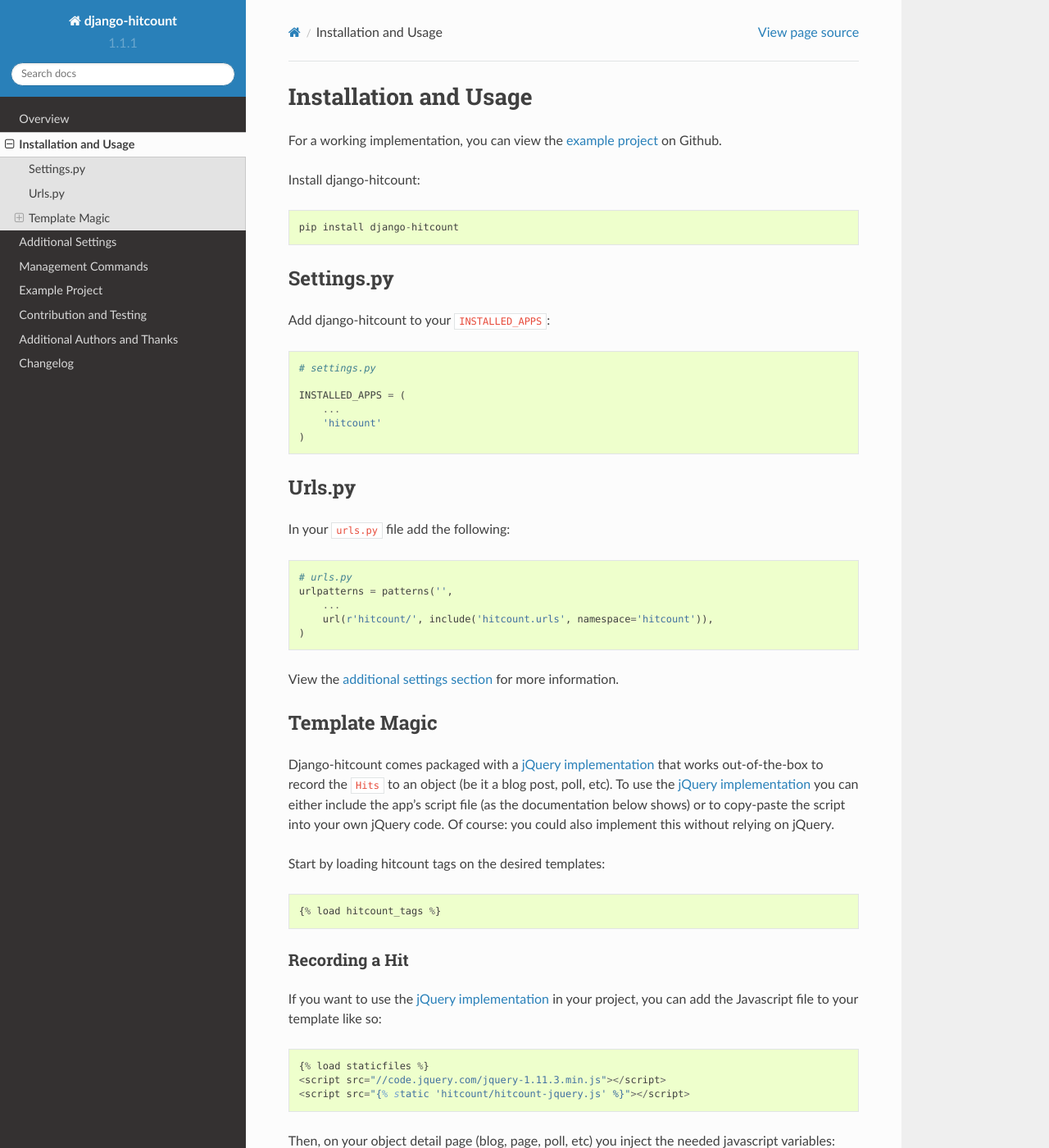
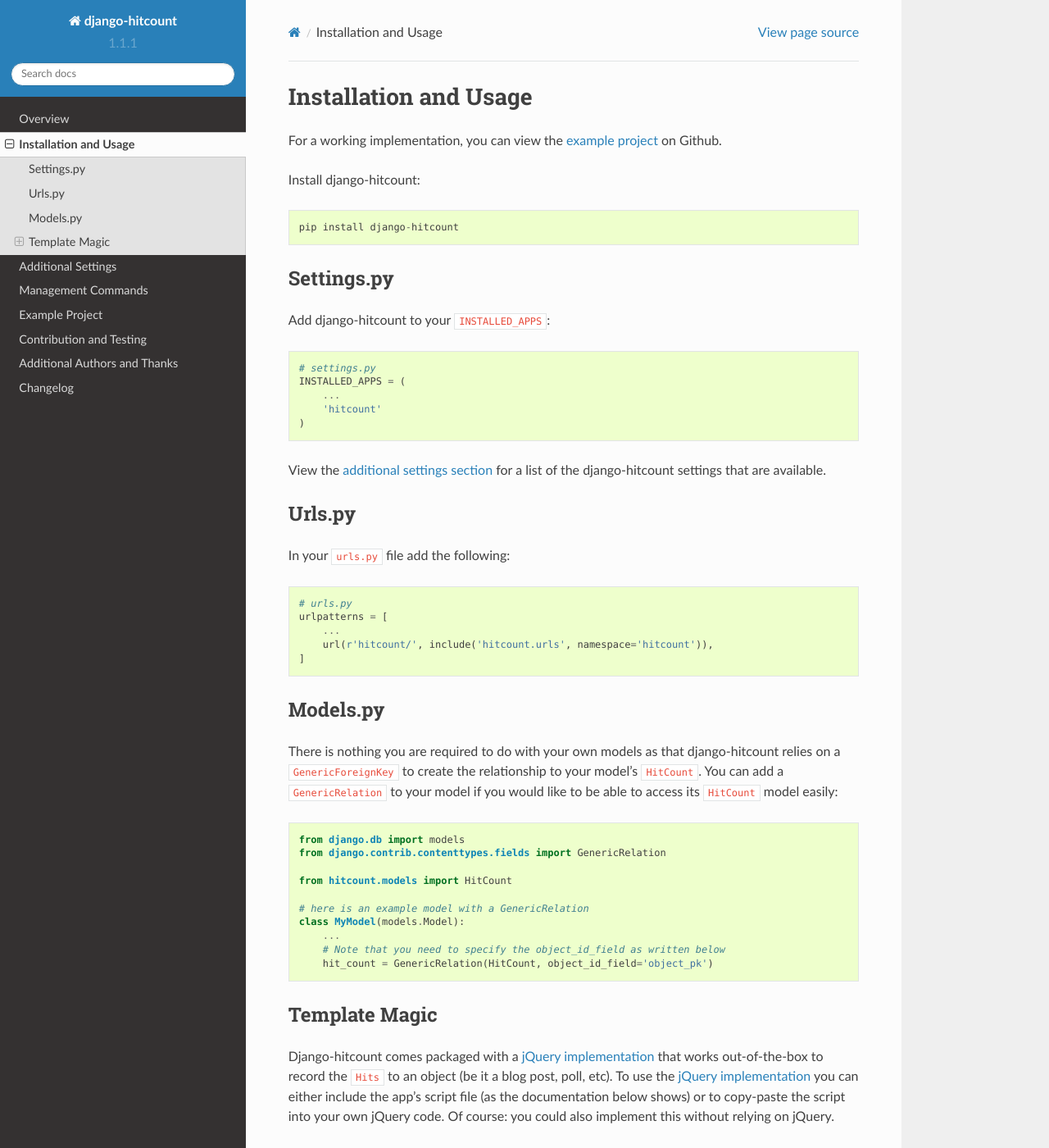
Before and after one commit to thornomad/django-hitcount, a Sphinx documentation site: the page built from docs/installation.rst, in a window 1280 px wide and 1400 px high. Shown: the whole window at 82% size. Built offline with Sphinx 7.4.7 and the Read the Docs theme 2.0.0, drawn with Linux system fonts in a browser that asks for light colours.

Commit message:
documentation updates

```diff
--- a/README.rst
+++ b/README.rst
@@ -26,6 +26,6 @@
 Changelog
 ---------
 
-`<http://django-hitcount.rtfd.org/changelog.html>`_
+`<http://django-hitcount.readthedocs.org/en/latest/changelog.html>`_
 
 .. _issue tracker: https://github.com/thornomad/django-hitcount/issues
--- a/docs/index.rst
+++ b/docs/index.rst
@@ -5,6 +5,8 @@
     :target: https://travis-ci.org/thornomad/django-hitcount
 .. image:: https://coveralls.io/repos/thornomad/django-hitcount/badge.svg?branch=master
     :target: https://coveralls.io/r/thornomad/django-hitcount?branch=master
+.. image:: https://badge.fury.io/py/django-hitcount.svg
+    :target: http://badge.fury.io/py/django-hitcount
 
 Django-Hitcount allows you to track the number of hits/views for a particular object.
 
--- a/docs/installation.rst
+++ b/docs/installation.rst
@@ -13,23 +13,38 @@
 Add django-hitcount to your ``INSTALLED_APPS``::
 
     # settings.py
-
     INSTALLED_APPS = (
         ...
         'hitcount'
     )
+
+View the :doc:`additional settings section </settings>` for a list of the django-hitcount settings that are available.
 
 Urls.py
 -------
 In your ``urls.py`` file add the following::
 
     # urls.py
-    urlpatterns = patterns('',
+    urlpatterns = [
         ...
         url(r'hitcount/', include('hitcount.urls', namespace='hitcount')),
-    )
+    ]
 
-View the :doc:`additional settings section </settings>` for more information.
+Models.py
+---------
+
+There is nothing you are required to do with your own models as that django-hitcount relies on a ``GenericForeignKey`` to create the relationship to your model's ``HitCount``.  You can add a ``GenericRelation`` to your model if you would like to be able to access its ``HitCount`` model easily::
+
+    from django.db import models
+    from django.contrib.contenttypes.fields import GenericRelation
+
+    from hitcount.models import HitCount
+
+    # here is an example model with a GenericRelation
+    class MyModel(models.Model):
+        ...
+        # Note that you need to specify the object_id_field as written below
+        hit_count = GenericRelation(HitCount, object_id_field='object_pk')
 
 Template Magic
 --------------
```
Also changed, not shown: docs/changelog.rst (+12 -0 lines).
